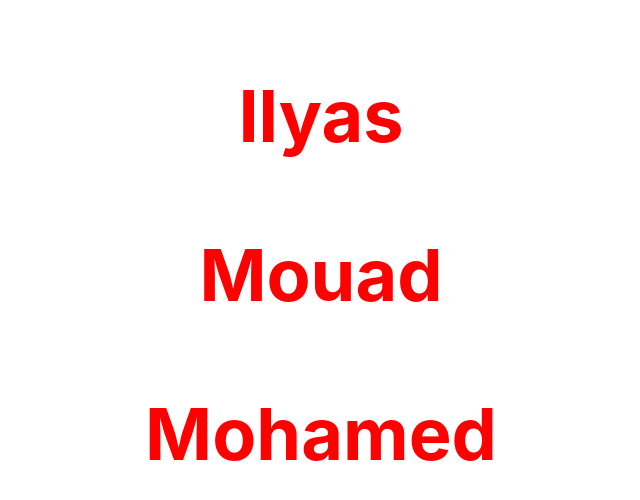
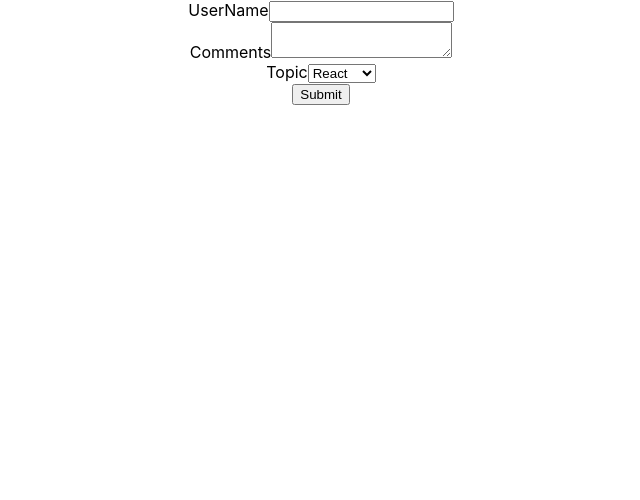
Before and after one commit to IlyasElMabrouki/React-app-Test, a React (Create React App) app: page / in a window 1280 px wide. Shown: the top 500 px of the page, without its empty margins (319-959 px from the left). Built offline with nearby package versions, Linux system fonts and the light colour scheme.

Commit message:
added Form Component

```diff
--- a/src/App.js
+++ b/src/App.js
@@ -1,10 +1,10 @@
 import './App.css';
-import Name from './Components/names'
+import Form from './Components/Form';
 
 function App() {
   return (
     <div className="App">
-      <Name></Name>
+      <Form></Form>
     </div>
   );
 }
--- /dev/null
+++ b/src/components/Form.js
@@ -0,0 +1,63 @@
+import React, { Component } from 'react'
+
+export class Form extends Component {
+
+    constructor(props) {
+      super(props)
+
+      this.state = {
+         username : '',
+         comments : '',
+         topic : 'react'
+      }
+    }
+
+    handleUserNameChange = (event)=>{
+        this.setState({
+            username : event.target.value
+        })
+    }
+
+    handleCommentsChange = (event)=>{
+        this.setState({
+            comments : event.target.value
+        })
+    }
+
+    handleTopicChange = (event)=>{
+        this.setState({
+            topic : event.target.value
+        })
+    }
+
+    handleSubmit = (event)=>{
+        alert(`${this.state.username} ${this.state.comments} ${this.state.topic}`)
+        event.preventDefault()
+    }
+
+    render() {
+        return (
+            <form onSubmit={this.handleSubmit}>
+                <div>
+                    <label>UserName</label>
+                    <input type='text' value={this.state.username} onChange={this.handleUserNameChange}></input>
+                </div>
+                <div>
+                    <label>Comments</label>
+                    <textarea value={this.state.comments} onChange={this.handleCommentsChange}></textarea>
+                </div>
+                <div>
+                    <label>Topic</label>
+                    <select value={this.state.topic} onChange={this.handleTopicChange}>
+                        <option value="react">React</option>
+                        <option value="angular">Angular</option>
+                        <option value="vue">Vue</option>
+                    </select>
+                </div>
+                <button type='submit'>Submit</button>
+            </form>
+        )
+    }
+}
+
+export default Form
```
